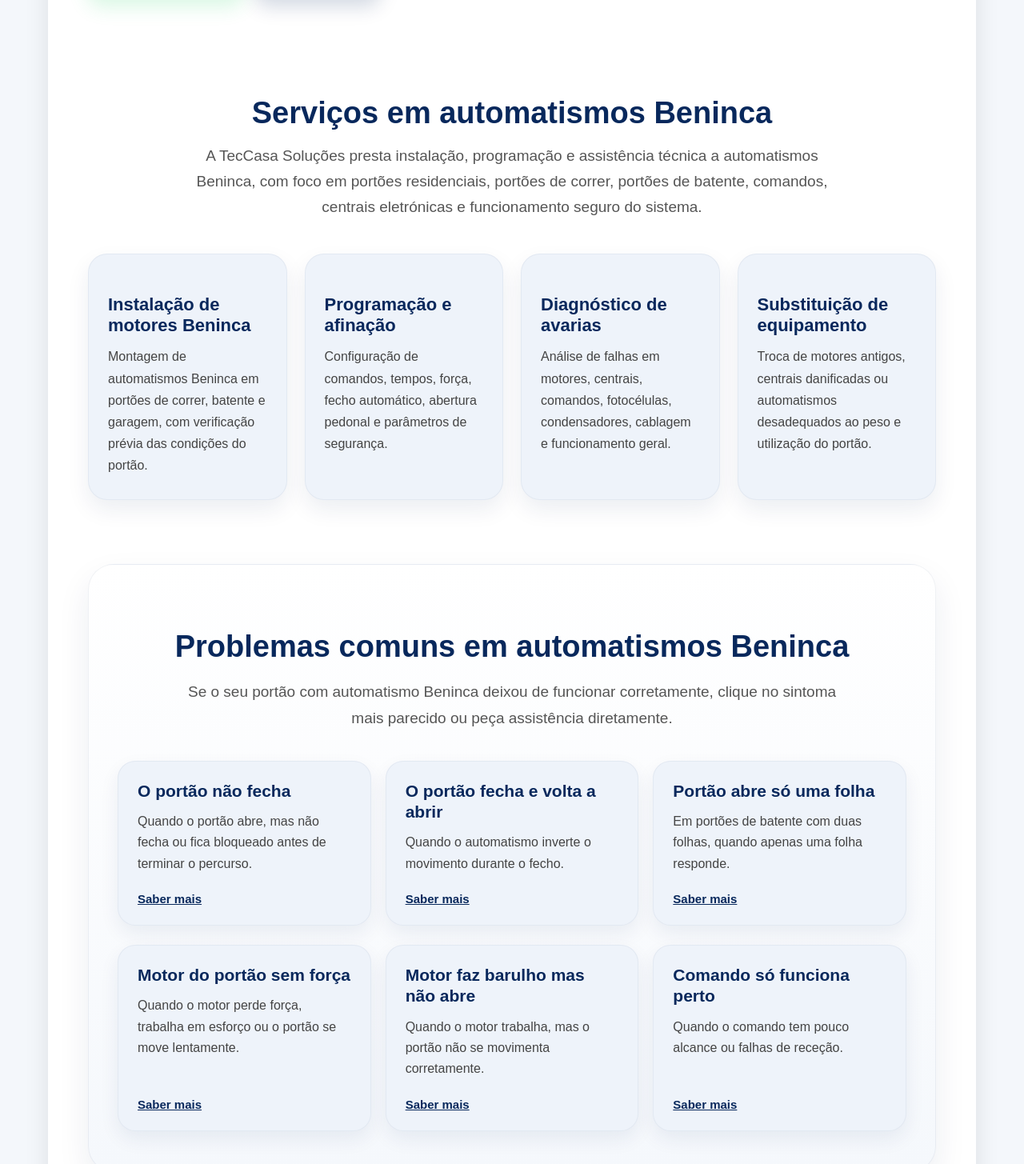
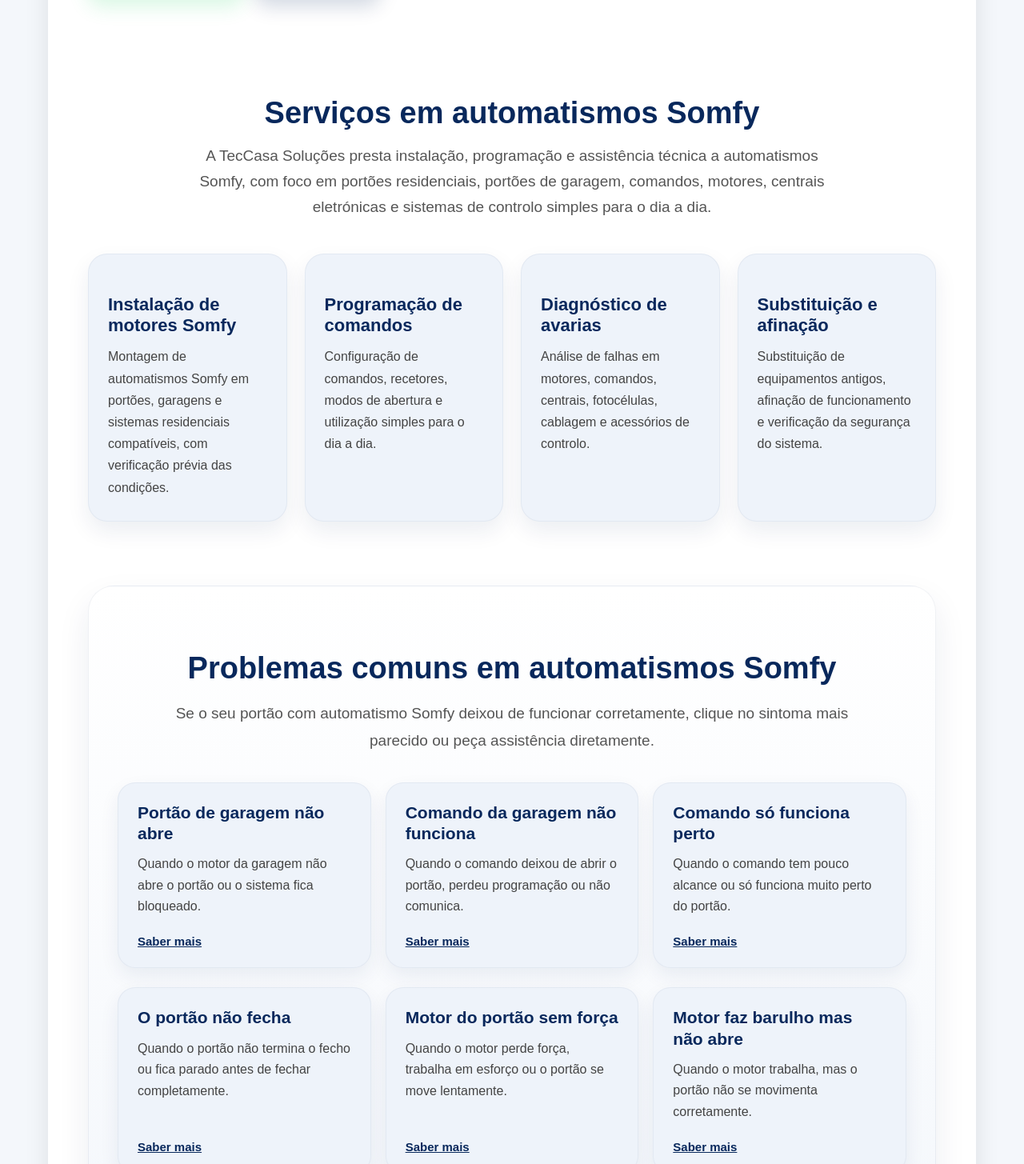
Before and after one commit to andrecorreiaauto-bit/teccasa-site, a Next.js app: page /automatismos-somfy-portoes in a window 1280 px wide. Shown: the part 875-2330 px from the top of the page at 80% size. Built offline with nearby package versions, Linux system fonts and the light colour scheme.

Commit message:
Update automatismos-somfy-portoes.js

```diff
--- a/pages/automatismos-somfy-portoes.js
+++ b/pages/automatismos-somfy-portoes.js
@@ -462,7 +462,7 @@ export default function AutomatismosSomfyPortoes() {
                                            marginBottom:"16px",
                                            textAlign:"center"
                                            }}>
-                                           Serviços em automatismos Beninca
+                                           Serviços em automatismos Somfy
                                            </h2>
 
                                            <p style={{
@@ -473,9 +473,9 @@ export default function AutomatismosSomfyPortoes() {
                                            margin:"0 auto 42px auto",
                                            textAlign:"center"
                                            }}>
-                                           A TecCasa Soluções presta instalação, programação e assistência técnica a automatismos Beninca,
-                                           com foco em portões residenciais, portões de correr, portões de batente, comandos,
-                                           centrais eletrónicas e funcionamento seguro do sistema.
+                                           A TecCasa Soluções presta instalação, programação e assistência técnica a automatismos Somfy,
+                                           com foco em portões residenciais, portões de garagem, comandos, motores,
+                                           centrais eletrónicas e sistemas de controlo simples para o dia a dia.
                                            </p>
 
                                            <div
@@ -489,23 +489,23 @@ export default function AutomatismosSomfyPortoes() {
 
                                            {[
                                            {
-                                           title:"Instalação de motores Beninca",
-                                           text:"Montagem de automatismos Beninca em portões de correr, batente e garagem, com verificação prévia das condições do portão."
+                                           title:"Instalação de motores Somfy",
+                                           text:"Montagem de automatismos Somfy em portões, garagens e sistemas residenciais compatíveis, com verificação prévia das condições."
                                            },
 
                                            {
-                                           title:"Programação e afinação",
-                                           text:"Configuração de comandos, tempos, força, fecho automático, abertura pedonal e parâmetros de segurança."
+                                           title:"Programação de comandos",
+                                           text:"Configuração de comandos, recetores, modos de abertura e utilização simples para o dia a dia."
                                            },
 
                                            {
                                            title:"Diagnóstico de avarias",
-                                           text:"Análise de falhas em motores, centrais, comandos, fotocélulas, condensadores, cablagem e funcionamento geral."
+                                           text:"Análise de falhas em motores, comandos, centrais, fotocélulas, cablagem e acessórios de controlo."
                                            },
 
                                            {
-                                           title:"Substituição de equipamento",
-                                           text:"Troca de motores antigos, centrais danificadas ou automatismos desadequados ao peso e utilização do portão."
+                                           title:"Substituição e afinação",
+                                           text:"Substituição de equipamentos antigos, afinação de funcionamento e verificação da segurança do sistema."
                                            }
 
                                            ].map((item,index)=>(
@@ -567,7 +567,7 @@ export default function AutomatismosSomfyPortoes() {
                                                               marginBottom:"18px",
                                                               textAlign:"center"
                                                               }}>
-                                                              Problemas comuns em automatismos Beninca
+                                                              Problemas comuns em automatismos Somfy
                                                               </h2>
 
                                                               <p style={{
@@ -578,7 +578,7 @@ export default function AutomatismosSomfyPortoes() {
                                                               margin:"0 auto 36px auto",
                                                               textAlign:"center"
                                                               }}>
-                                                              Se o seu portão com automatismo Beninca deixou de funcionar corretamente,
+                                                              Se o seu portão com automatismo Somfy deixou de funcionar corretamente,
                                                               clique no sintoma mais parecido ou peça assistência diretamente.
                                                               </p>
 
@@ -594,21 +594,27 @@ export default function AutomatismosSomfyPortoes() {
 
                                                               {[
                                                               {
-                                                              title:"O portão não fecha",
-                                                              href:"/portao-nao-fecha",
-                                                              text:"Quando o portão abre, mas não fecha ou fica bloqueado antes de terminar o percurso."
+                                                              title:"Portão de garagem não abre",
+                                                              href:"/portao-garagem-nao-abre",
+                                                              text:"Quando o motor da garagem não abre o portão ou o sistema fica bloqueado."
                                                               },
 
                                                               {
-                                                              title:"O portão fecha e volta a abrir",
-                                                              href:"/portao-fecha-e-volta-a-abrir",
-                                                              text:"Quando o automatismo inverte o movimento durante o fecho."
+                                                              title:"Comando da garagem não funciona",
+                                                              href:"/comando-garagem-nao-funciona",
+                                                              text:"Quando o comando deixou de abrir o portão, perdeu programação ou não comunica."
                                                               },
 
                                                               {
-                                                              title:"Portão abre só uma folha",
-                                                              href:"/portao-abre-so-uma-folha",
-                                                              text:"Em portões de batente com duas folhas, quando apenas uma folha responde."
+                                                              title:"Comando só funciona perto",
+                                                              href:"/comando-garagem-so-funciona-perto",
+                                                              text:"Quando o comando tem pouco alcance ou só funciona muito perto do portão."
+                                                              },
+
+                                                              {
+                                                              title:"O portão não fecha",
+                                                              href:"/portao-nao-fecha",
+                                                              text:"Quando o portão não termina o fecho ou fica parado antes de fechar completamente."
                                                               },
 
                                                               {
@@ -621,12 +627,6 @@ export default function AutomatismosSomfyPortoes() {
                                                               title:"Motor faz barulho mas não abre",
                                                               href:"/motor-portao-faz-barulho-mas-nao-abre",
                                                               text:"Quando o motor trabalha, mas o portão não se movimenta corretamente."
-                                                              },
-
-                                                              {
-                                                              title:"Comando só funciona perto",
-                                                              href:"/comando-garagem-so-funciona-perto",
-                                                              text:"Quando o comando tem pouco alcance ou falhas de receção."
                                                               }
 
                                                               ].map((item,index)=>(
@@ -724,7 +724,7 @@ export default function AutomatismosSomfyPortoes() {
                                                                                          color:"#08285c",
                                                                                          marginBottom:"18px"
                                                                                          }}>
-                                                                                         Precisa de ajuda com um automatismo Beninca?
+                                                                                         Precisa de ajuda com um automatismo Somfy?
                                                                                          </h2>
 
                                                                                          <p style={{
@@ -734,7 +734,7 @@ export default function AutomatismosSomfyPortoes() {
                                                                                          maxWidth:"800px",
                                                                                          margin:"0 auto 35px auto"
                                                                                          }}>
-                                                                                         Se tem um motor Beninca instalado, precisa de programar comandos,
+                                                                                         Se tem um motor Somfy instalado, precisa de programar comandos,
                                                                                          corrigir uma avaria, substituir equipamento antigo ou instalar um novo automatismo,
                                                                                          fale connosco para avaliarmos a situação.
                                                                                          </p>
@@ -848,7 +848,7 @@ export default function AutomatismosSomfyPortoes() {
                                                                                       lineHeight:"1.7",
                                                                                       color:"#666"
                                                                                       }}>
-                                                                                      Serviço técnico independente. A TecCasa Soluções presta instalação, programação e assistência a automatismos Beninca.
+                                                                                      Serviço técnico independente. A TecCasa Soluções presta instalação, programação e assistência a automatismos Somfy.
                                                                                       </p>
 
                                                                                       </div>
```
